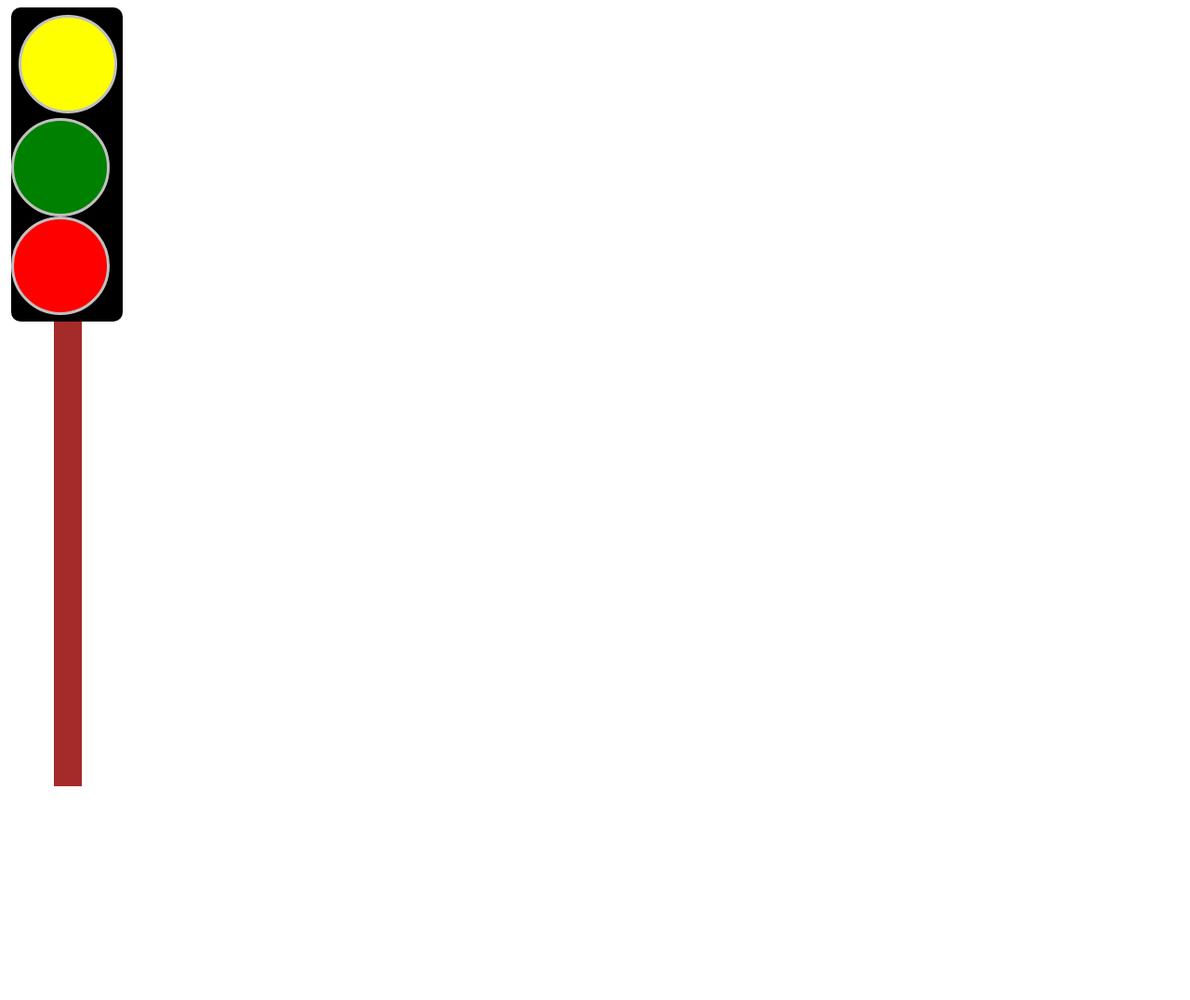
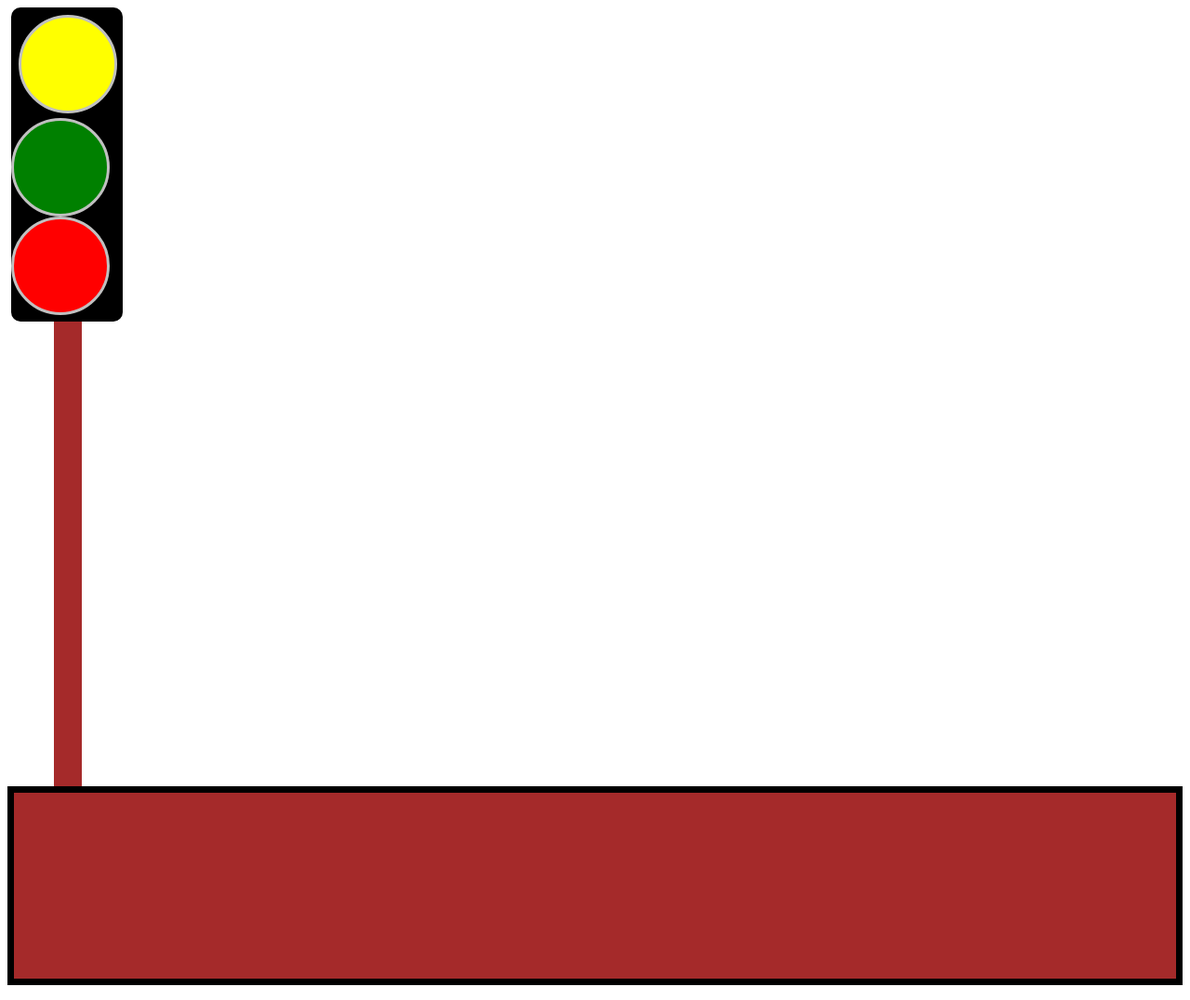
Before and after one commit to God-sprison/Traffic-light-, a plain HTML site: page index.html in a window 1280 px wide. Shown: the whole page at 93% size. Before the commit the page ends 862 px from the top, so only its background shows below. Drawn offline with Linux system fonts and the light colour scheme.

Commit message:
Update index.html

```diff
--- a/index.html
+++ b/index.html
@@ -51,6 +51,13 @@
         width:30px;
         margin-left:50px;
       }
+      #road{
+        height:200px;
+        background-color: brown;
+        border-style:solid;
+        border-width:7px;
+        border-color:black;
+      }
 </style>
     </head>
   <body>
@@ -61,6 +68,7 @@
     <div id="red"></div>
   </div>
     <div id="stand"></div>
+    <div id="road"></div>
     </p>
   </body>
 </html>
```
